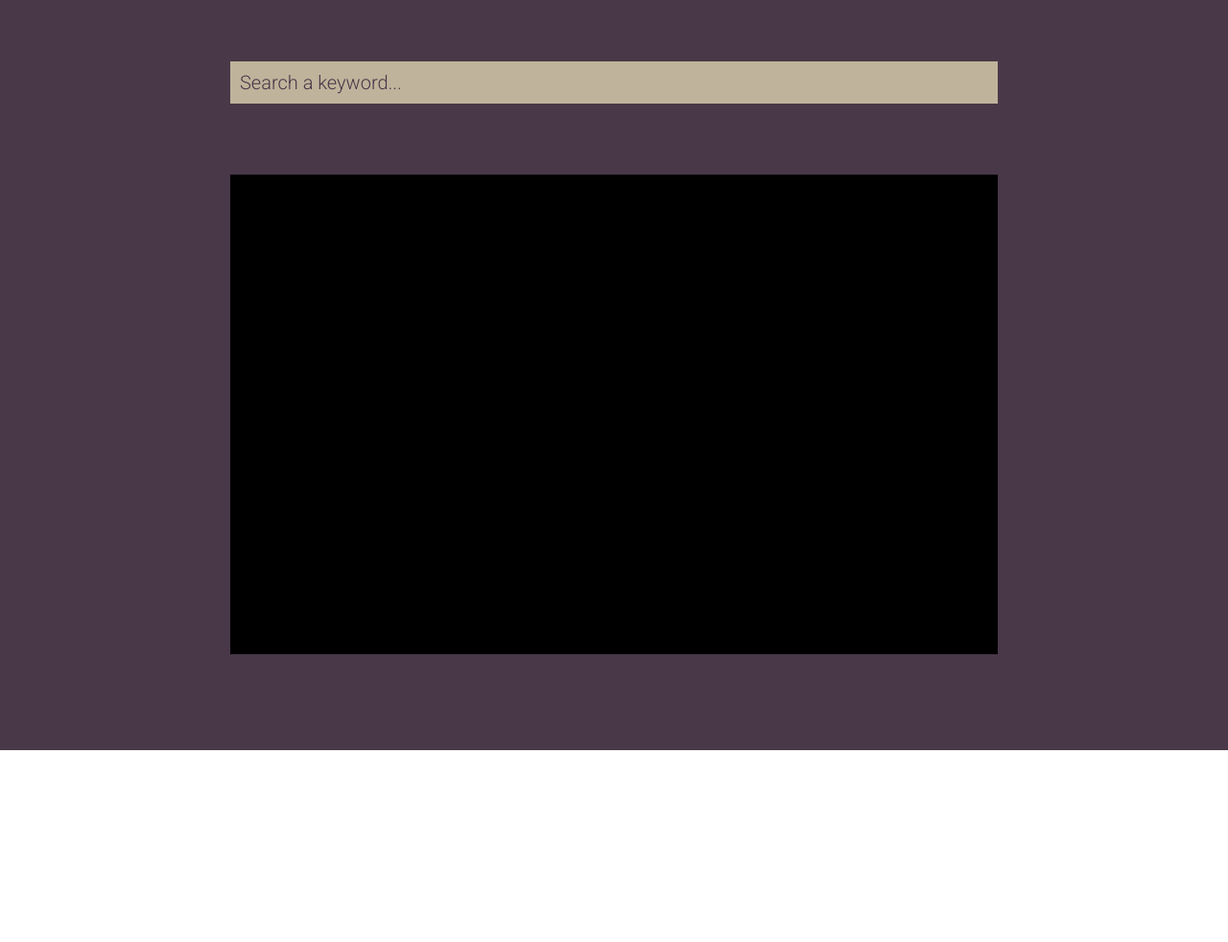
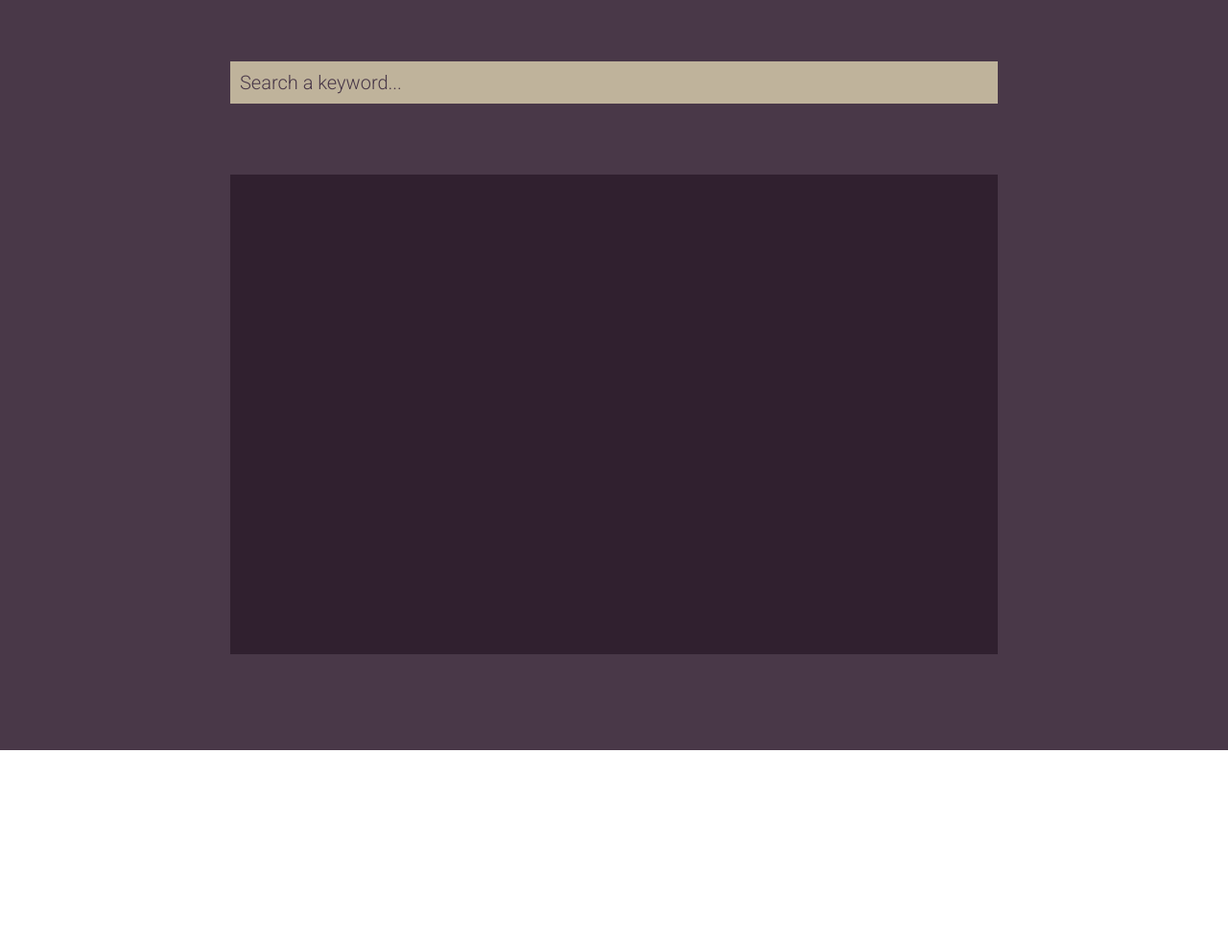
Before and after one commit to jessmchang/yt-instant, a PHP site: page / in a window 1280 px wide. Shown: the whole page at 96% size. Run offline with PHP 8.4, Linux system fonts and the light colour scheme; some libraries are stand-ins or nearby versions.

```diff
--- a/sass/style.scss
+++ b/sass/style.scss
@@ -8,6 +8,7 @@
 // Colors
 $base-color: #493848;
 $accent-color: #BFB39B;
+$darker-color: #30202f;
 
 // Fonts
 $font-stack: 'Roboto', Trebuchet, sans-serif;
@@ -19,7 +20,7 @@ body{
 }
 
 #container{
-	background-color:#000;
+	background-color: $darker-color;
 	min-height:400px;
 	width:800px;
 	margin: 20px auto 100px auto;
--- a/stylesheets/style.css
+++ b/stylesheets/style.css
@@ -67,22 +67,22 @@ article, aside, details, figcaption, figure, footer, header, hgroup, menu, nav,
   display: block;
 }
 
-/* line 15, ../sass/style.scss */
+/* line 16, ../sass/style.scss */
 body {
   font-family: 100% "Roboto", Trebuchet, sans-serif;
   background-color: #493848;
   color: #bfb39b;
 }
 
-/* line 21, ../sass/style.scss */
+/* line 22, ../sass/style.scss */
 #container {
-  background-color: #000;
+  background-color: #30202f;
   min-height: 400px;
   width: 800px;
   margin: 20px auto 100px auto;
 }
 
-/* line 28, ../sass/style.scss */
+/* line 29, ../sass/style.scss */
 #title {
   background-color: #493848;
   font-size: 30px;
@@ -91,7 +91,7 @@ body {
   font-family: "Roboto", Trebuchet, sans-serif;
 }
 
-/* line 36, ../sass/style.scss */
+/* line 37, ../sass/style.scss */
 #video {
   position: relative;
   margin: 0 auto;
@@ -101,13 +101,13 @@ body {
   color: #bfb39b;
 }
 
-/* line 45, ../sass/style.scss */
+/* line 46, ../sass/style.scss */
 #video_info {
   height: 200px;
   background-color: white;
 }
 
-/* line 50, ../sass/style.scss */
+/* line 51, ../sass/style.scss */
 .search_box {
   font-size: 20px;
   width: 800px;
@@ -120,7 +120,7 @@ body {
   padding: 10px;
 }
 
-/* line 62, ../sass/style.scss */
+/* line 63, ../sass/style.scss */
 ::-webkit-input-placeholder {
   color: #493848;
 }
```
